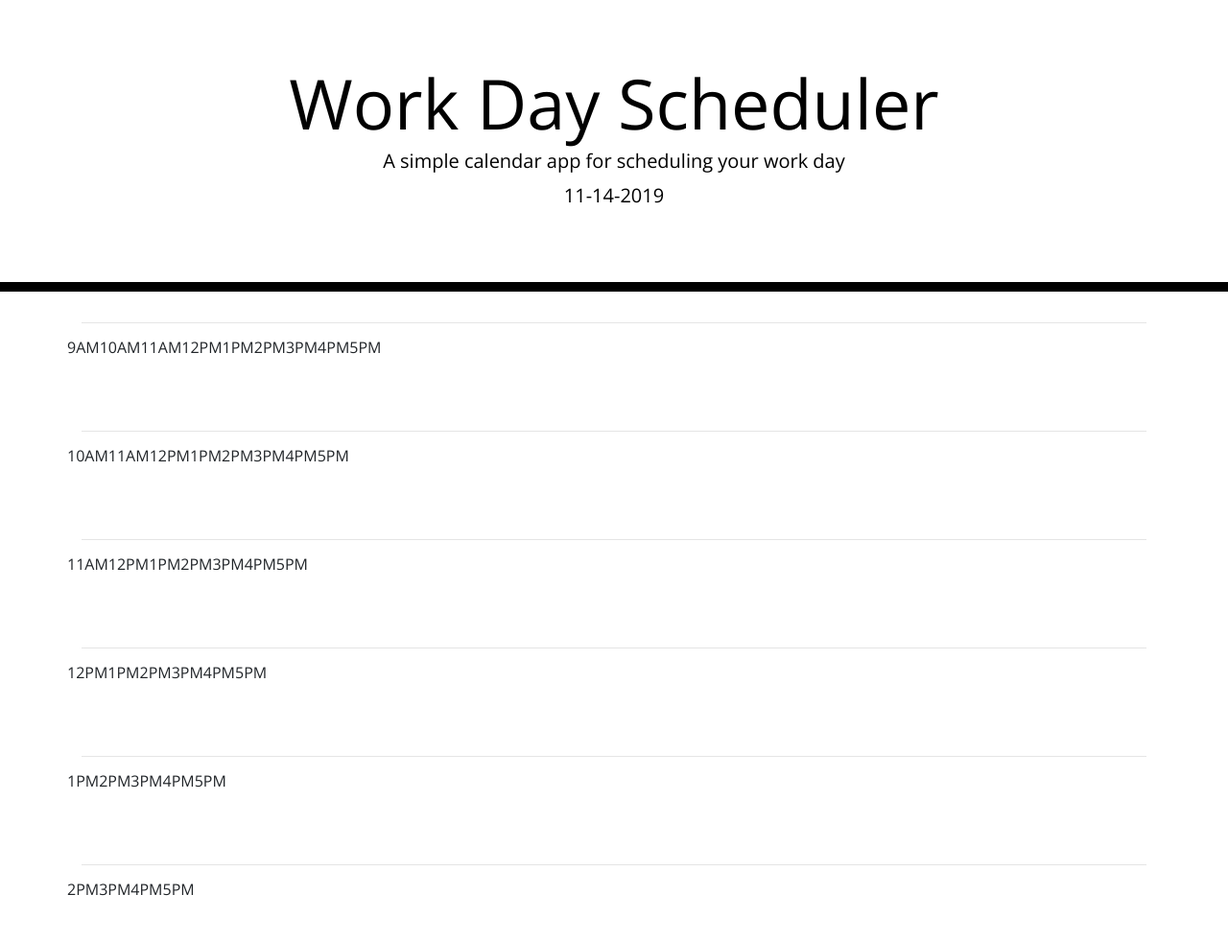
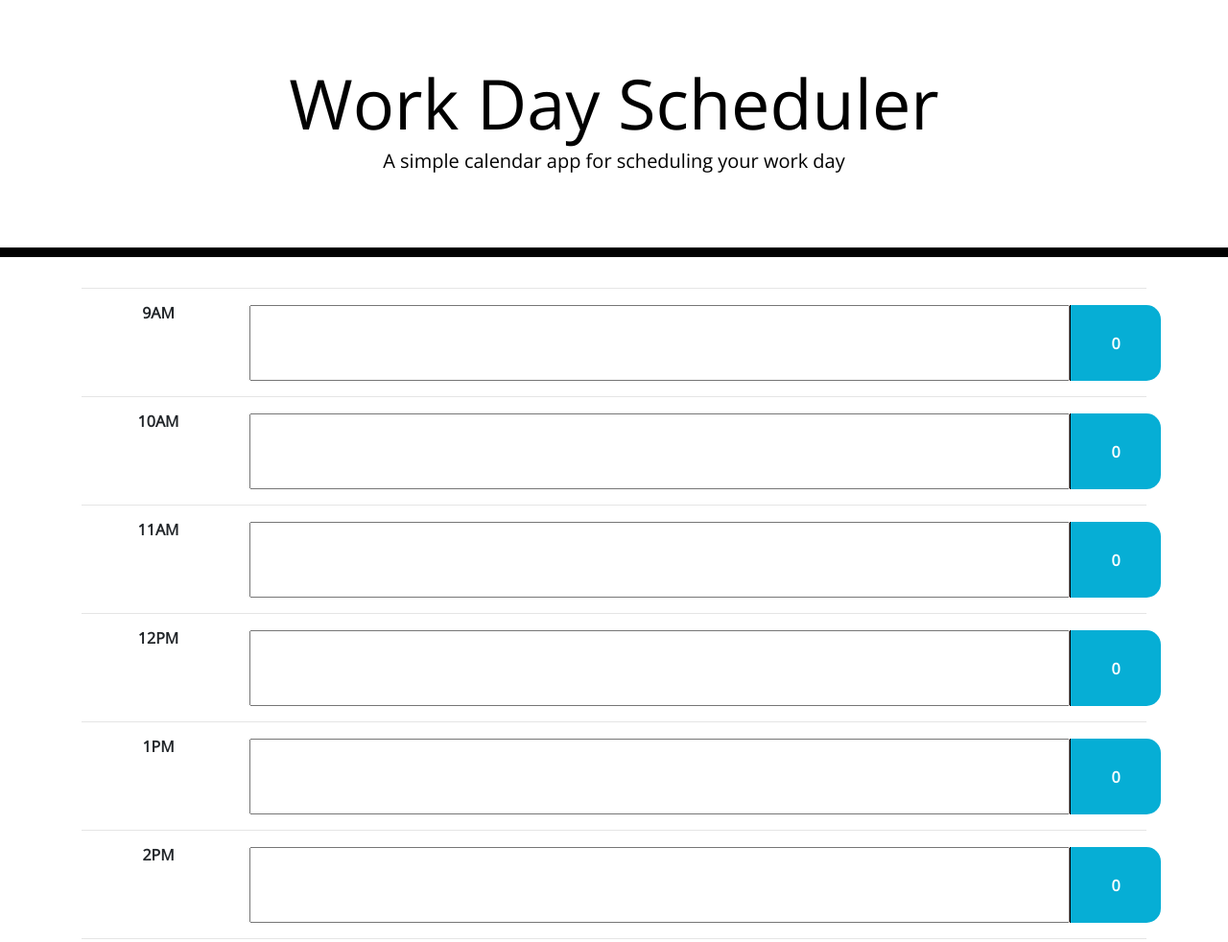
Before and after one commit to EricEnergy/dayPlanner, a plain HTML site: page index.html in a window 1280 px wide. Shown: the top 982 px of the page at 96% size. Drawn offline with nearby package versions, Linux system fonts and the light colour scheme.

Commit message:
Layout set.

```diff
--- a/script.js
+++ b/script.js
@@ -1,25 +1,11 @@
-var date = '11-14-2019';
-var format = 'LLLL';
-var result = moment(date).format(format);
-console.log(result);
-$('#currentDay').text(date);
 
 var workHours = ['9AM' ,'10AM' ,'11AM' ,'12PM' ,'1PM' ,'2PM' ,'3PM' ,'4PM' ,'5PM' ];
+workHours.forEach(function(item){
 
-workHours.forEach(function(item, index, array){
+    $('.container').append('<hr>');
+    $('.container').append('<div class="row">' + `<div class="col-md-2">${item}</div>` + '<input class="col-md-9 info">' + '<div class="col-md-1">0</div>' +'</div>');
+});
 
-    var HR = $(".container").append("<hr>");
-    var rowMaker = $(".container").append("<div class=row>");
-    var i = 0;
-
-    i++;
-    $(".row").append(item);
-
-
-    console.log(item);
-    console.log(index);
-    console.log(array);
-});
 
 // 2 6 2
 
--- a/style.css
+++ b/style.css
@@ -31,6 +31,8 @@ textarea{
 }
 
 .row {
+  font-weight: bold;
+  text-align: center;
   white-space: pre-wrap;
   height: 80px;
   border-top: 1px solid white;;
@@ -57,20 +59,23 @@ textarea{
   color: white;
 }
 
-.saveBtn {
+.col-md-1 {
   border-left: 1px solid black;
   border-top-right-radius: 15px;
   border-bottom-right-radius: 15px;
   background-color: #06AED5;
   color: white;
+  display: flex;
+  align-items: center;
+  justify-content: center;
 }
 
-.saveBtn i:hover {
+.col-md-1 i:hover {
   font-size: 20px;
   transition: all .3s ease-in-out;
 }
 
+
 text {
-  text-align: center;
-  font-weight: bold;
+  margin-top: 50px;
 }
```
Also changed, not shown: index.html (+2 -0 lines).
